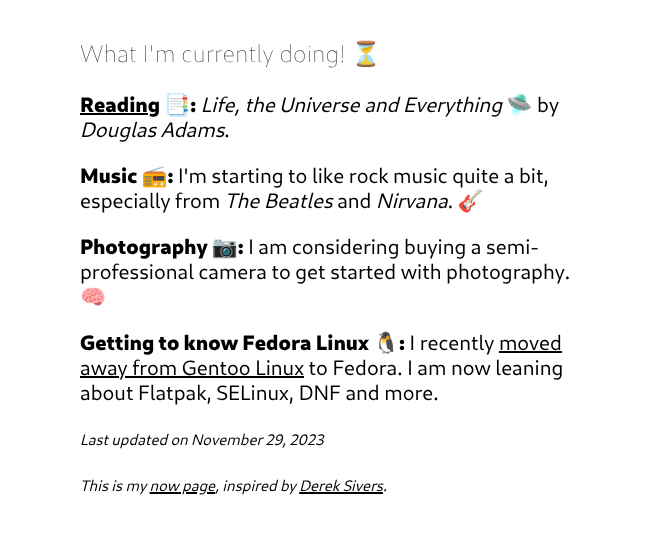
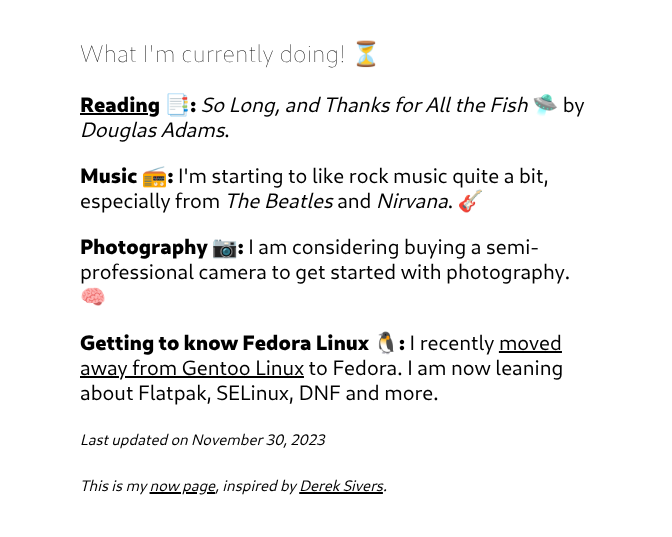
Before and after one commit to konstantintutsch/website, a Jekyll site: the page built from now/index.html, in a window 1280 px wide. Shown: the part 151-688 px from the top of the page, without its empty margins (304-976 px from the left). Built offline with Jekyll 4.4.1, drawn with Linux system fonts in a browser that asks for light colours.

Commit message:
Now page update from November 30, 2023

```diff
--- a/now/index.html
+++ b/now/index.html
@@ -2,7 +2,7 @@
 layout: default
 title: Now page
 description: A page dedicated to what I'm doing at the moment.
-now: 2023-11-29
+now: 2023-11-30
 ---
 
 {% include heading.html level=2 text="Now" %}
@@ -10,7 +10,7 @@
 <p class="description">What I'm currently doing! ⏳</p>
 
 <article>
-    <p><b><a href="{% link _tags/Book.md %}">Reading</a> 📑:</b> <i>Life, the Universe and Everything</i> 🛸 by <i>Douglas Adams</i>.</p>
+    <p><b><a href="{% link _tags/Book.md %}">Reading</a> 📑:</b> <i>So Long, and Thanks for All the Fish</i> 🛸 by <i>Douglas Adams</i>.</p>
     <p><b>Music 📻:</b> I'm starting to like rock music quite a bit, especially from <i>The Beatles</i> and <i>Nirvana</i>. 🎸</p>
     <p><b>Photography 📷:</b> I am considering buying a semi-professional camera to get started with photography. 🧠</p>
     <p><b>Getting to know Fedora Linux 🐧:</b> I recently <a href="/gentoo-has-been-bugging-me/">moved away from Gentoo Linux</a> to Fedora. I am now leaning about Flatpak, SELinux, DNF and more.</p>
```
